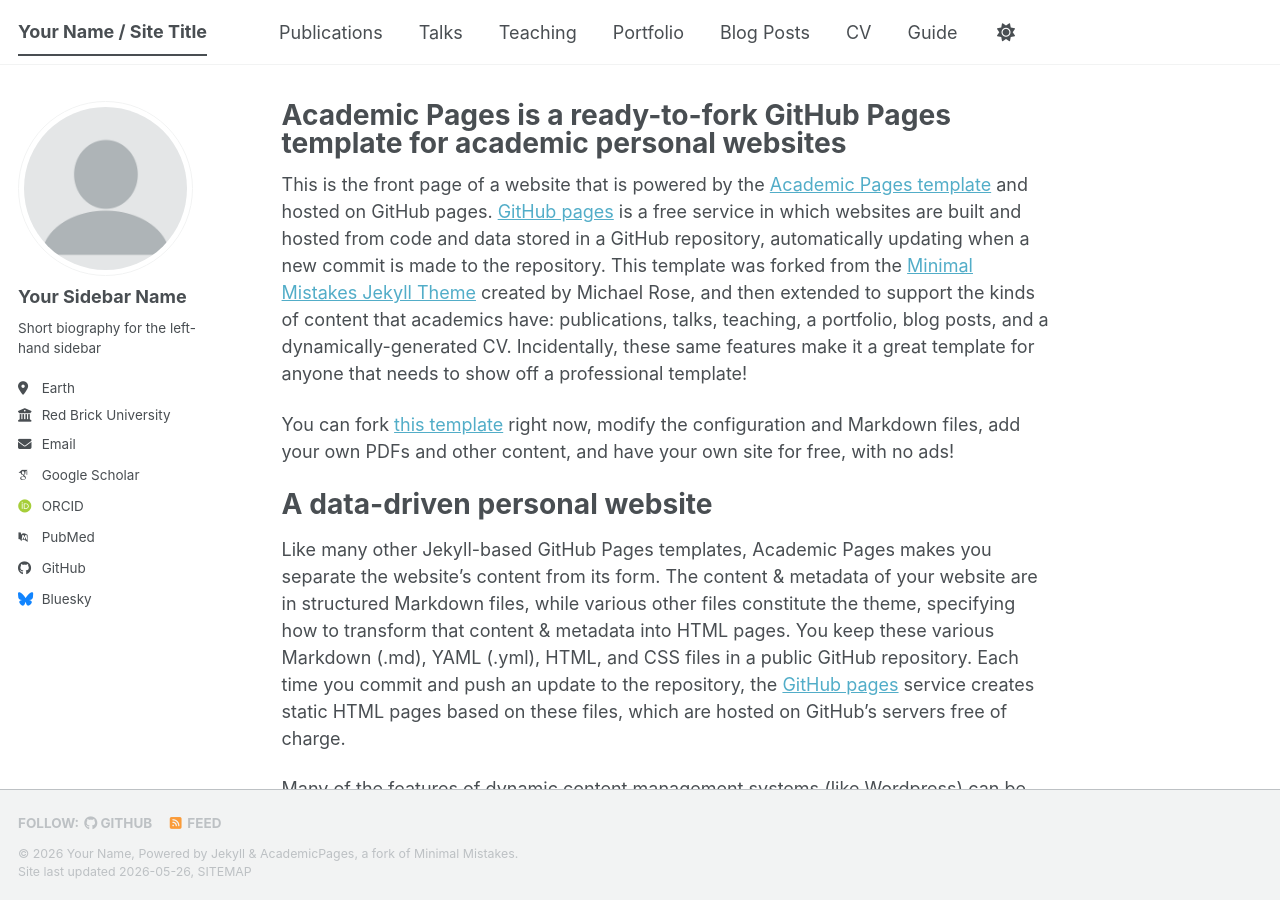
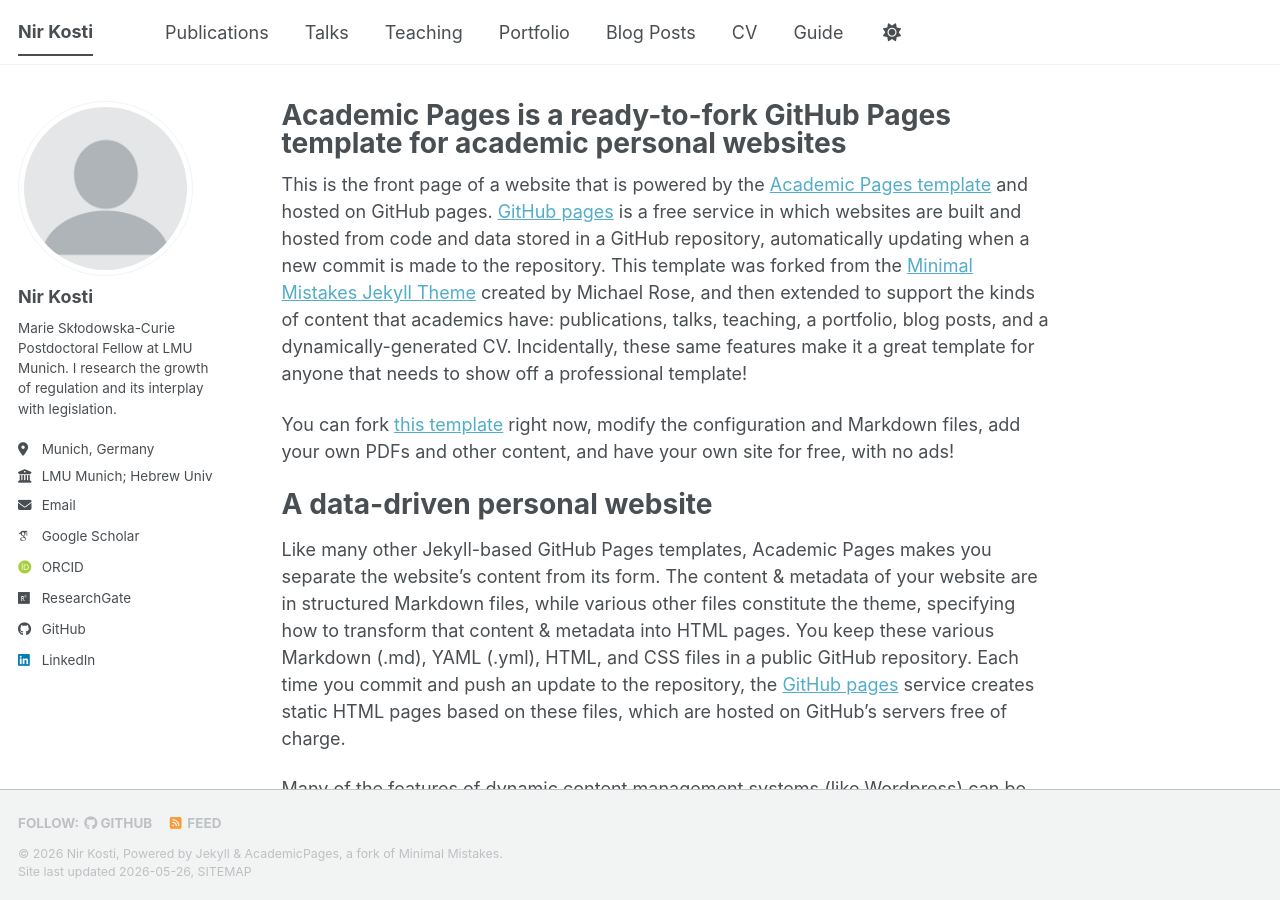
Before and after one commit to NirKosti/nirkosti.github.io, a Jekyll site: the page built from _pages/about.md, in a window 1280 px wide and 900 px high. Built offline with Jekyll 4.4.1, drawn with Linux system fonts in a browser that asks for light colours; some web fonts are replaced; a script bundle is joined from its source files by our own code; library files that are not in the unit come from our copies.

Commit message:
Update _config.yml

```diff
--- a/_config.yml
+++ b/_config.yml
@@ -8,15 +8,14 @@
 
 # Basic Site Settings
 locale                   : "en-US"
-site_theme               : "default" # The available themes options are "default", "air", "sunrise", "mint", "dirt" and "contrast"
-title                    : "Your Name / Site Title"
+site_theme               : "default"
+title                    : "Nir Kosti"
 title_separator          : "-"
-name                     : &name "Your Name"
-description              : &description "Your Name's academic portfolio"   # Update this with a general description of your site, this is the default if not overridden by a page
-url                      : https://academicpages.github.io # The base hostname & protocol for your site e.g. "https://[your GitHub username].github.io",
-                                                           # or if you already have some other page hosted on Github then use "https://[your GitHub username].github.io/[Your Repo Name]"
-baseurl                  : "" # the subpath of your site, e.g. "/blog"
-repository               : "academicpages/academicpages.github.io"
+name                     : &name "Nir Kosti"
+description              : &description "Marie Skłodowska-Curie Postdoctoral Fellow at LMU Munich. Research on regulatory growth and legislative design."
+url                      : https://nirkosti.github.io
+baseurl                  : ""
+repository               : "NirKosti/nirkosti.github.io"
 
 # Site Author - The following control what appear as part of the author content on the side bar.
 #               If a field is blank the icon and link will not appear, otherwise it will be shown.
@@ -24,63 +23,62 @@
 author:
   # Biographic information
   avatar           : "profile.png"
-  name             : "Your Sidebar Name"
-  pronouns         : # example: "she/her"
-  bio              : "Short biography for the left-hand sidebar"
-  location         : "Earth"
-  employer         : "Red Brick University"
-  uri              : # URL
-  email            : "none@example.org"
+  name             : "Nir Kosti"
+  pronouns         :
+  bio              : "Marie Skłodowska-Curie Postdoctoral Fellow at LMU Munich. I research the growth of regulation and its interplay with legislation."
+  location         : "Munich, Germany"
+  employer         : "LMU Munich; Hebrew University of Jerusalem"
+  uri              :
+  email            : "nir.kosti@gmail.com"
 
   # Academic websites
-  academia         : # URL
-  arxiv            : # URL - Update with the correct link to your profile
-  googlescholar    : "https://scholar.google.com/citations?user=PS_CX0AAAAAJ"
-  inspire-hep      : # URL
-  impactstory      : # URL
-  orcid            : "https://orcid.org/yourorcidurl"
-  semantic         : # URL
-  ssrn             : # URL
-  pubmed           : "https://www.ncbi.nlm.nih.gov/pubmed/?term=john+snow"
-  researchgate     : # URL
-  scopus           : # URL
-  zotero           : # URL
-
+  academia         :
+  arxiv            :
+  googlescholar    : https://scholar.google.com/citations?user=Bu3qKaQAAAAJ&hl=en
+  inspire-hep      :
+  impactstory      :
+  orcid            : https://orcid.org/0000-0002-6779-0276
+  semantic         :
+  ssrn             : # if you have an SSRN profile, paste the URL
+  pubmed           :
+  researchgate     : https://www.researchgate.net/profile/Nir-Kosti
+  scopus           :
+  zotero           :
 
   # Repositories and software development
-  bitbucket        : # Username - Update with your username on the site
-  codepen          : # Username
-  dribbble         : # Username
-  github           : "academicpages"
-  kaggle           : # Username
-  stackoverflow    : # User number or user number and name (i.e., use "1" or "1/jeff-atwood")
+  bitbucket        :
+  codepen          :
+  dribbble         :
+  github           : "NirKosti"
+  kaggle           :
+  stackoverflow    :
 
   # Social media
-  artstation       : # Username
-  bluesky          : "bsky.app" # Replace this with you Bluesky username
-  facebook         : # Username
-  flickr           : # Username
-  foursquare       : # Username
-  goodreads        : # Username
-  google_plus      : # Username
-  keybase          : # Username
-  instagram        : # Username
-  lastfm           : # Username
-  linkedin         : # Username
-  mastodon         : # URL
-  medium           : # URL
-  pinterest        : # Username
-  soundcloud       : # Username
-  steam            : # Username
-  telegram         : # URL
-  tumblr           : # Username
-  twitter          : # Username for X / Twitter
-  vine             : # Username
-  weibo            : # Username
-  wikipedia        : # Username
-  xing             : # Username
-  youtube          : # Username
-  zhihu            : # Username
+  artstation       :
+  bluesky          :
+  facebook         :
+  flickr           :
+  foursquare       :
+  goodreads        :
+  google_plus      :
+  keybase          :
+  instagram        :
+  lastfm           :
+  linkedin         : https://www.researchgate.net/profile/Nir-Kosti
+  mastodon         :
+  medium           :
+  pinterest        :
+  soundcloud       :
+  steam            :
+  telegram         :
+  tumblr           :
+  twitter          :
+  vine             :
+  weibo            :
+  wikipedia        :
+  xing             :
+  youtube          :
+  zhihu            :
 
 # Publication Category - The following the list of publication categories and their headings
 publication_category:
```
